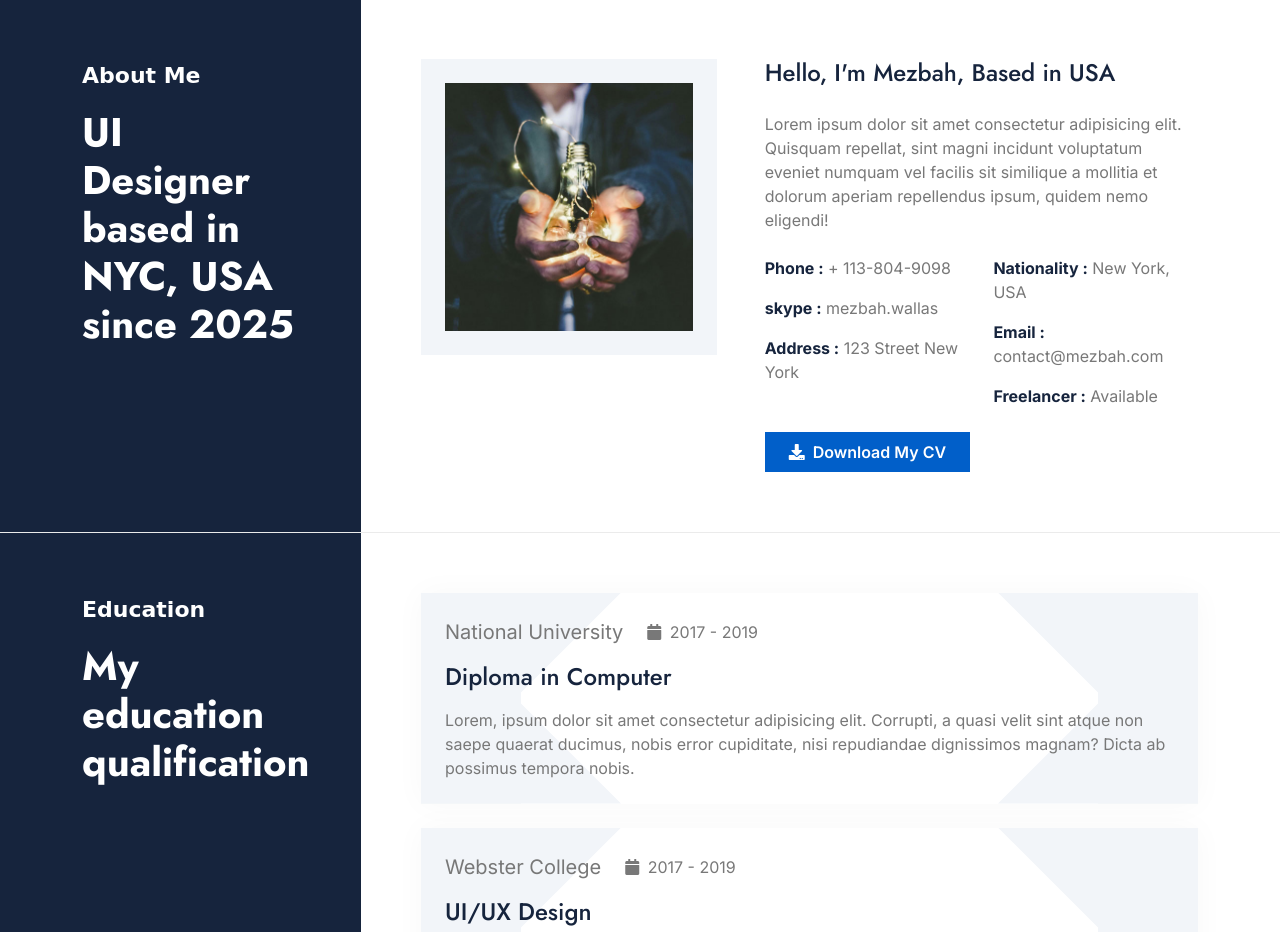
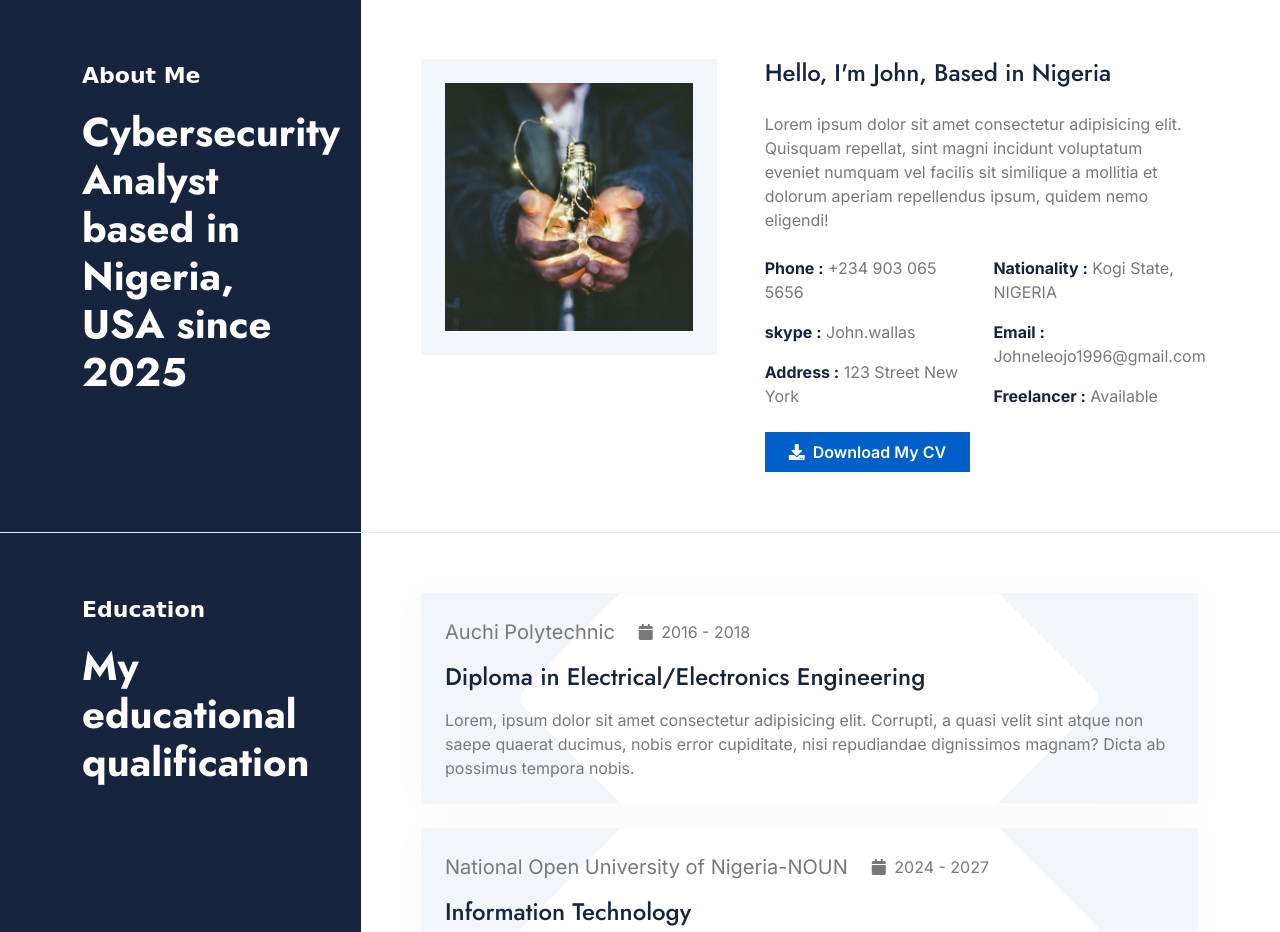
Before and after one commit to FirstJohn/Johnsportfolio, a plain HTML site: page index.html in a window 1280 px wide. Shown: the part 540-1472 px from the top of the page. Drawn offline with nearby package versions, Linux system fonts and the light colour scheme; animation ran at ten frames a second; a web font is replaced by a local one.

Commit message:
name and details updated

```diff
--- a/index.html
+++ b/index.html
@@ -62,7 +62,7 @@
                     <div class="col-12 col-lg-3">
                         <div class="header-content bg-dark h-100 pt-6 pe-6 pb-6">
                             <a href="index.html" class="navbar-brand d-inline-flex pb-5 wow fadeInUp" data-wow-delay="0.1s">
-                                <h1 class="display-6 text-white mb-0">Pigra</h1>
+                                <h1 class="display-6 text-white mb-0">Secure</h1>
                             </a>
                             <div class="text-start d-flex flex-column justify-content-center wow fadeInUp" data-wow-delay="0.3s">
                                 <p class="text-white sub-title">👋 Hello I'm John</p>
@@ -84,7 +84,7 @@
                                     </p>
                                     <div class="d-flex align-items-center mb-2">
                                         <i class="fas fa-map-marker-alt text-primary me-3"></i>
-                                        <p class="text-dark mb-0">25 Ibereki,Badagry,Lagos</p>
+                                        <p class="text-dark mb-0">25 Ibereko,Badagry,Lagos</p>
                                     </div>
                                     <div class="d-flex align-items-center mb-2">
                                         <i class="fas fa-envelope text-primary me-3"></i>
@@ -122,7 +122,7 @@
                         <div class="about-header bg-dark h-100 pt-6 pe-6 pb-6">
                             <div class="text-start d-flex flex-column justify-content-center wow fadeInUp" data-wow-delay="0.1s">
                                 <p class="text-white sub-title">About Me</p>
-                                <h1 class="display-6 text-white mb-0">UI Designer based in NYC, USA since 2025</h1>
+                                <h1 class="display-6 text-white mb-0">Cybersecurity Analyst based in Nigeria, USA since 2025</h1>
                             </div>
                         </div>
                     </div>
@@ -141,18 +141,18 @@
                                     </div>
                                 </div>
                                 <div class="col-xl-7 wow fadeInUp" data-wow-delay="0.3s">
-                                    <h4 class="mb-4">Hello, I'm Mezbah, Based in USA</h4>
+                                    <h4 class="mb-4">Hello, I'm John, Based in Nigeria</h4>
                                     <p class="mb-4">Lorem ipsum dolor sit amet consectetur adipisicing elit. Quisquam repellat, sint magni incidunt voluptatum eveniet numquam vel facilis sit similique a mollitia et dolorum aperiam repellendus ipsum, quidem nemo eligendi!
                                     </p>
                                     <div class="row g-4 mb-4">
                                         <div class="col-6">
-                                            <p><strong class="fw-bold text-dark">Phone :</strong> + 113-804-9098</p>
-                                            <p><strong class="fw-bold text-dark">skype :</strong> mezbah.wallas</p>
+                                            <p><strong class="fw-bold text-dark">Phone :</strong> +234 903 065 5656</p>
+                                            <p><strong class="fw-bold text-dark">skype :</strong> John.wallas</p>
                                             <p class="mb-0"><strong class="fw-bold text-dark">Address :</strong> 123 Street New York</p>
                                         </div>
                                         <div class="col-6">
-                                            <p><strong class="fw-bold text-dark">Nationality :</strong> New York, USA</p>
-                                            <p><strong class="fw-bold text-dark">Email :</strong> contact@mezbah.com</p>
+                                            <p><strong class="fw-bold text-dark">Nationality :</strong> Kogi State, NIGERIA</p>
+                                            <p><strong class="fw-bold text-dark">Email :</strong> Johneleojo1996@gmail.com</p>
                                             <p class="mb-0"><strong class="fw-bold text-dark">Freelancer :</strong> Available</p>
                                         </div>
                                     </div>
@@ -175,7 +175,7 @@
                         <div class="education-header bg-dark h-100 pt-6 pe-6 pb-6">
                             <div class="text-start d-flex flex-column justify-content-center wow fadeInUp" data-wow-delay="0.1s">
                                 <p class="text-white sub-title">Education</p>
-                                <h1 class="display-6 text-white mb-0">My education qualification</h1>
+                                <h1 class="display-6 text-white mb-0">My educational qualification</h1>
                             </div>
                         </div>
                     </div>
@@ -185,12 +185,12 @@
                                 <div class="col-12">
                                     <div class="education-item rounded p-4 h-100 wow fadeInUp" data-wow-delay="0.1s">
                                         <div class="d-flex align-items-center mb-3">
-                                            <p class="fs-5 mb-0 me-4">National University</p>
+                                            <p class="fs-5 mb-0 me-4">Auchi Polytechnic</p>
                                             <div>
-                                                <span class="fa fa-calendar me-1"></span> 2017 - 2019
+                                                <span class="fa fa-calendar me-1"></span> 2016 - 2018
                                             </div>
                                         </div>
-                                        <h4 class="mb-3">Diploma in Computer</h4>
+                                        <h4 class="mb-3">Diploma in Electrical/Electronics Engineering</h4>
                                         <p class="mb-0">Lorem, ipsum dolor sit amet consectetur adipisicing elit. Corrupti, a quasi velit sint atque non saepe quaerat ducimus, nobis error cupiditate, nisi repudiandae dignissimos magnam? Dicta ab possimus tempora nobis.
                                         </p>
                                     </div>
@@ -198,12 +198,12 @@
                                 <div class="col-12">
                                     <div class="education-item rounded p-4 h-100 wow fadeInUp" data-wow-delay="0.3s">
                                         <div class="d-flex align-items-center mb-3">
-                                            <p class="fs-5 mb-0 me-4">Webster College</p>
+                                            <p class="fs-5 mb-0 me-4">National Open University of Nigeria-NOUN</p>
                                             <div>
-                                                <span class="fa fa-calendar me-1"></span> 2017 - 2019
+                                                <span class="fa fa-calendar me-1"></span> 2024 - 2027
                                             </div>
                                         </div>
-                                        <h4 class="mb-3">UI/UX Design</h4>
+                                        <h4 class="mb-3">Information Technology</h4>
                                         <p class="mb-0">Lorem, ipsum dolor sit amet consectetur adipisicing elit. Corrupti, a quasi velit sint atque non saepe quaerat ducimus, nobis error cupiditate, nisi repudiandae dignissimos magnam? Dicta ab possimus tempora nobis.
                                         </p>
                                     </div>
```
